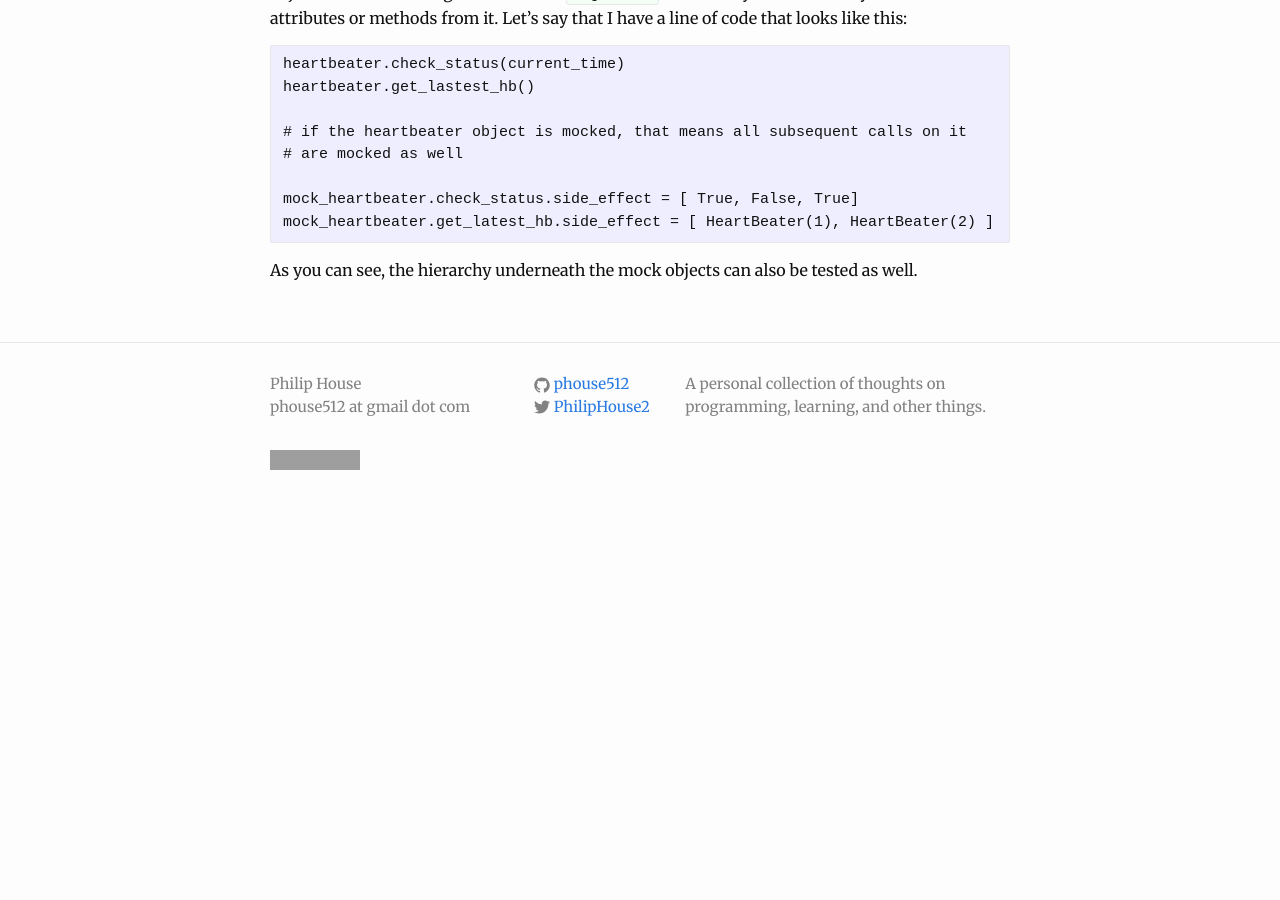
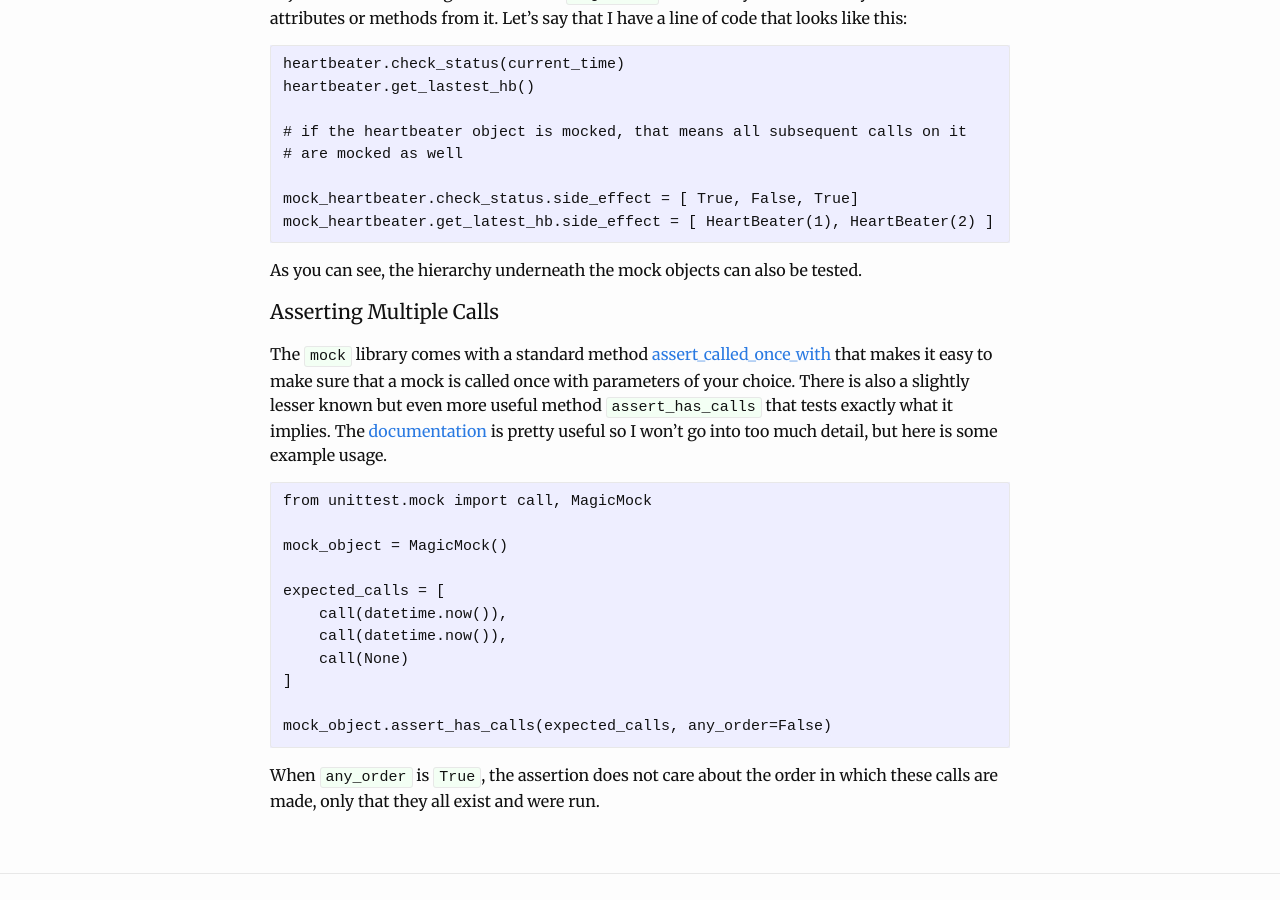
Before and after one commit to phouse512/blog, a Jekyll site: the page built from _posts/2017-03-14-practical-unit-testing-mocks-python-3.markdown, in a window 1280 px wide and 900 px high, scrolled down 6824 px. Built offline with Jekyll 4.4.1, drawn with Linux system fonts in a browser that asks for light colours; a script that is not in the unit is left out; comment, search, counter and statistics services are not loaded; before the commit the page ends 7340 px from its top, so only the background shows below that; grey boxes are pictures that could not be loaded.

Commit message:
one more section

````diff
--- a/_posts/2017-03-14-practical-unit-testing-mocks-python-3.markdown
+++ b/_posts/2017-03-14-practical-unit-testing-mocks-python-3.markdown
@@ -25,7 +25,7 @@ common use-cases I've come across while writing tests in Python.
 [Mock Behavior](#mock_behavior)
 
 > [returning multiple values](#mock_multiple_return)<br />
-> asserting multiple method calls<br />
+> [asserting multiple method calls](#mock_multiple_call)<br />
 > asserting exceptions thrown<br />
 
 ### Unit Testing {#unit_test}
@@ -345,5 +345,33 @@ mock_heartbeater.check_status.side_effect = [ True, False, True]
 mock_heartbeater.get_latest_hb.side_effect = [ HeartBeater(1), HeartBeater(2) ]
 ```
 
-As you can see, the hierarchy underneath the mock objects can also be tested as
-well.
+As you can see, the hierarchy underneath the mock objects can also be tested.
+
+#### Asserting Multiple Calls {#mock_multiple_call}
+
+The `mock` library comes with a standard method
+[assert_called_once_with](assert_once) that makes it easy to make sure that
+a mock is called once with parameters of your choice. There is also a slightly
+lesser known but even more useful method `assert_has_calls` that tests exactly
+what it implies. The [documentation][assert_has_calls] is pretty useful so
+I won't go into too much detail, but here is some example usage.
+
+```
+from unittest.mock import call, MagicMock
+
+mock_object = MagicMock()
+
+expected_calls = [
+    call(datetime.now()),
+    call(datetime.now()),
+    call(None)
+]
+
+mock_object.assert_has_calls(expected_calls, any_order=False)
+```
+
+When `any_order` is `True`, the assertion does not care about the order in
+which these calls are made, only that they all exist and were run.
+
+[assert_once]: https://docs.python.org/3/library/unittest.mock.html#unittest.mock.Mock.assert_called_once_with
+[assert_has_calls]: https://docs.python.org/3/library/unittest.mock.html#unittest.mock.Mock.assert_has_calls
````
Also changed, not shown: other parts of _posts/2017-03-14-practical-unit-testing-mocks-python-3.markdown (+1 -1 lines).
